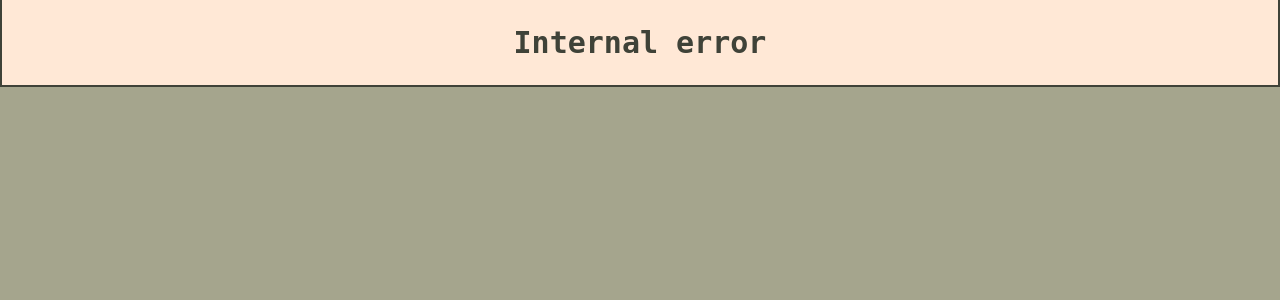
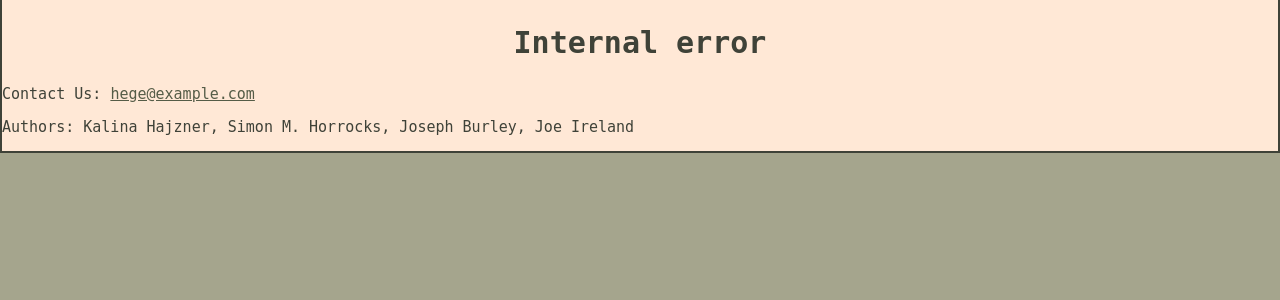
Before and after one commit to SimonHorrocks/Charit.ly, a Flask app: page /1/update in a window 1280 px wide. Shown: the part 44-344 px from the top of the page. Run offline with Flask 2, Linux system fonts and the light colour scheme; data that the repository does not hold is empty.

Commit message:
Added a footer.

```diff
--- a/static/main.css
+++ b/static/main.css
@@ -426,27 +426,38 @@ display: block;
     color: #D4C7B0;
 }
 
-
+footer{
+    color: #3f4238;
+}
+footer a:link{
+    color: #555c47;
+    text-decoration: underline;
+}
+footer a:hover{
+    color: #3f4238;
+}
+/* scrollbar */
 ::-webkit-scrollbar {
   width: 15px;
 }
 
-/* Track */
+/* track */
 ::-webkit-scrollbar-track {
   border-radius: 10px;
 
 }
 
-/* Handle */
+/* handle */
 ::-webkit-scrollbar-thumb {
   background: #3f4238;
   border-radius: 10px;
 }
 
-/* Handle on hover */
+/* handle on hover */
 ::-webkit-scrollbar-thumb:hover {
   background:  #555c47;
 }
+
 /*mobile view for max 850px */
 @media screen and (max-width: 850px){
     .box #results{
--- a/templates/base.html
+++ b/templates/base.html
@@ -75,6 +75,11 @@
 
 </section>
 
+
 </body>
-
+<footer>
+    <p>Contact Us: <a href="mailto:charity">hege@example.com</a></p>
+  <p>Authors:  Kalina Hajzner, Simon M. Horrocks, Joseph Burley, Joe Ireland </p>
+    {# TODO: Add our email #}
+</footer>
 </html>
```
